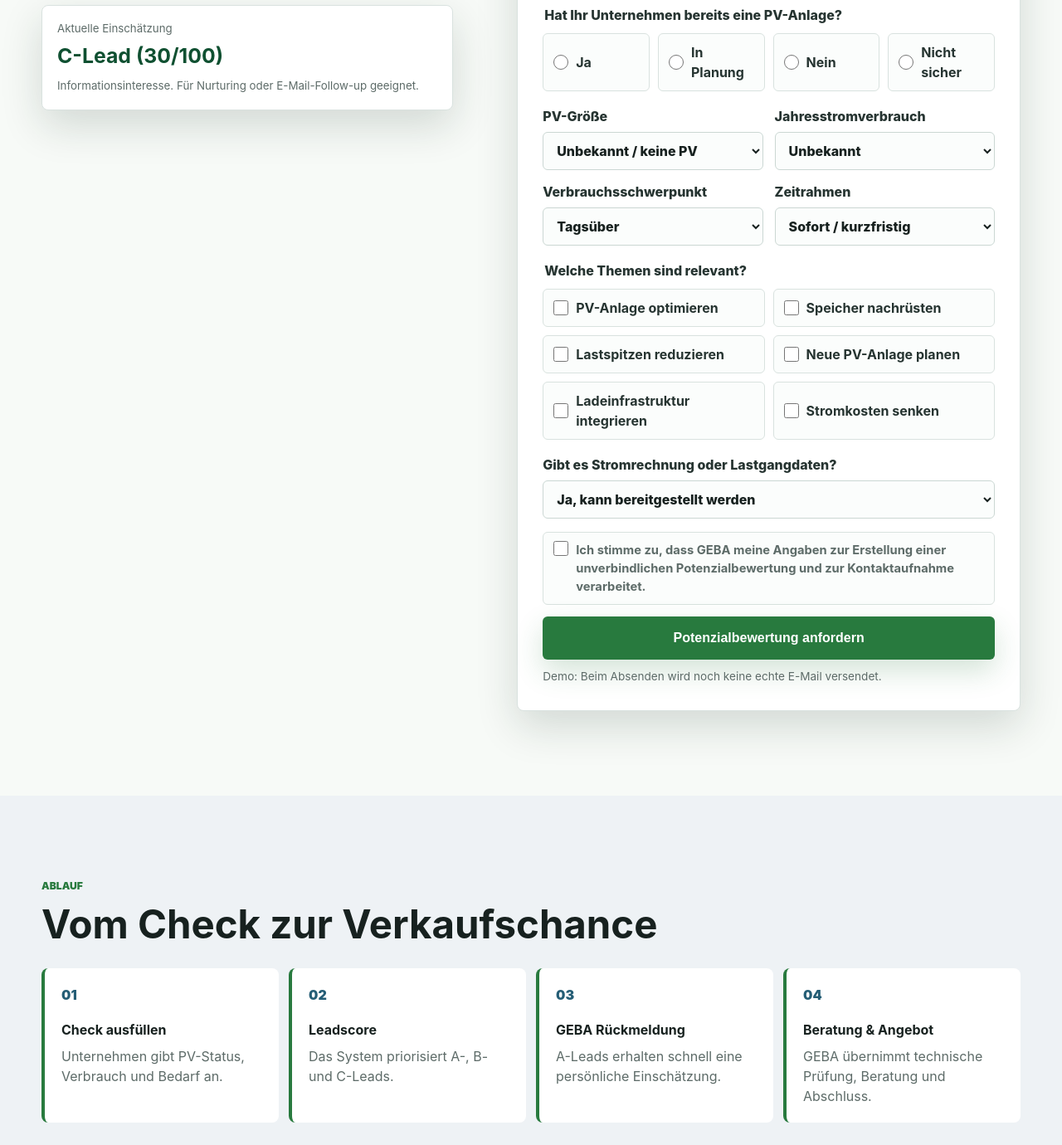
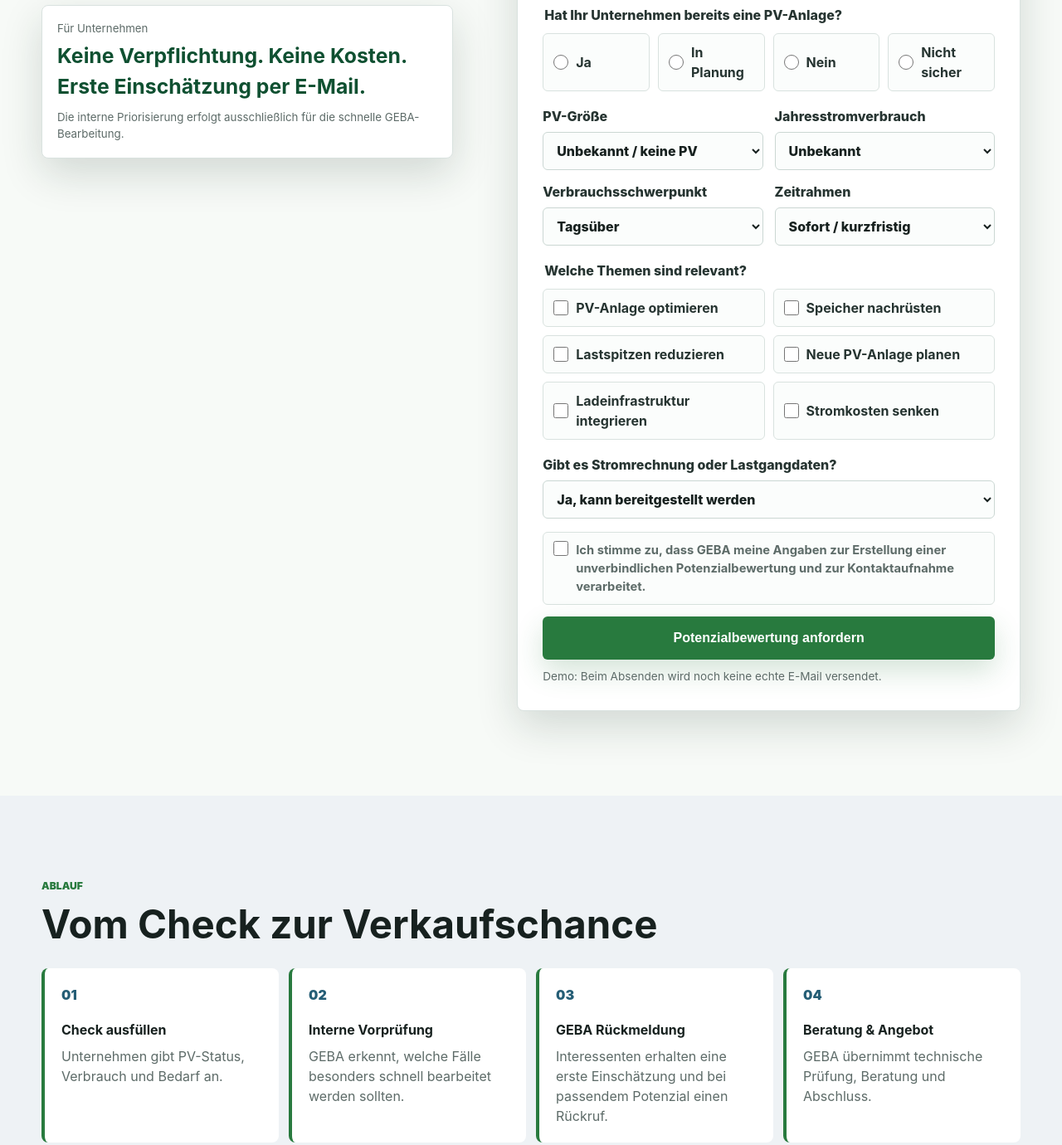
Before and after one commit to oliverwagner95/geba-speicher-check-demo, a plain HTML site: page index.html in a window 1280 px wide. Shown: the part 2460-3840 px from the top of the page at 83% size. Drawn offline with Linux system fonts and the light colour scheme.

Commit message:
Hide internal lead scoring from visitors

```diff
--- a/index.html
+++ b/index.html
@@ -120,10 +120,10 @@
               Beantworten Sie wenige Fragen. GEBA prüft die Angaben vor und meldet sich mit einer ersten
               Einschätzung. Bei gutem Potenzial folgt ein persönliches Beratungsgespräch.
             </p>
-            <div class="score-preview" aria-live="polite">
-              <span>Aktuelle Einschätzung</span>
-              <strong id="scoreLabel">Noch nicht berechnet</strong>
-              <small id="scoreHint">Die Bewertung aktualisiert sich mit Ihren Angaben.</small>
+            <div class="check-note">
+              <span>Für Unternehmen</span>
+              <strong>Keine Verpflichtung. Keine Kosten. Erste Einschätzung per E-Mail.</strong>
+              <small>Die interne Priorisierung erfolgt ausschließlich für die schnelle GEBA-Bearbeitung.</small>
             </div>
           </div>
 
@@ -256,8 +256,8 @@
           </div>
           <ol class="process-list">
             <li><strong>Check ausfüllen</strong><span>Unternehmen gibt PV-Status, Verbrauch und Bedarf an.</span></li>
-            <li><strong>Leadscore</strong><span>Das System priorisiert A-, B- und C-Leads.</span></li>
-            <li><strong>GEBA Rückmeldung</strong><span>A-Leads erhalten schnell eine persönliche Einschätzung.</span></li>
+            <li><strong>Interne Vorprüfung</strong><span>GEBA erkennt, welche Fälle besonders schnell bearbeitet werden sollten.</span></li>
+            <li><strong>GEBA Rückmeldung</strong><span>Interessenten erhalten eine erste Einschätzung und bei passendem Potenzial einen Rückruf.</span></li>
             <li><strong>Beratung & Angebot</strong><span>GEBA übernimmt technische Prüfung, Beratung und Abschluss.</span></li>
           </ol>
         </div>
@@ -290,8 +290,8 @@
         <h2 id="resultTitle">Potenzialbewertung vorbereitet</h2>
         <p id="resultCopy"></p>
         <div class="result-box">
-          <span>Leadscore</span>
-          <strong id="resultScore"></strong>
+          <span>Status</span>
+          <strong id="resultStatus"></strong>
         </div>
         <p class="modal-note">
           In der Live-Version würde jetzt eine GEBA-Bestätigungsmail an den Interessenten und eine interne
--- a/script.js
+++ b/script.js
@@ -1,9 +1,7 @@
 const form = document.querySelector("#leadForm");
-const scoreLabel = document.querySelector("#scoreLabel");
-const scoreHint = document.querySelector("#scoreHint");
 const modal = document.querySelector("#resultModal");
 const modalClose = document.querySelector(".modal-close");
-const resultScore = document.querySelector("#resultScore");
+const resultStatus = document.querySelector("#resultStatus");
 const resultCopy = document.querySelector("#resultCopy");
 
 function getCheckedValues(name) {
@@ -65,36 +63,27 @@ function calculateScore() {
   if ((data.get("phone") || "").trim().length > 5) points += 5;
 
   const normalized = Math.min(points, 100);
-  let label = "C-Lead";
-  let hint = "Informationsinteresse. Für Nurturing oder E-Mail-Follow-up geeignet.";
-  let copy =
-    "Die Angaben zeigen erstes Interesse. In der Live-Version würde der Kontakt in ein Nurturing oder ein leichtes Follow-up laufen.";
+  let priority = "standard";
+  let copy = "Vielen Dank. GEBA hat Ihre Angaben erhalten und prüft, ob sich PV-Optimierung, Speicher oder Lastspitzenmanagement für Ihr Unternehmen sinnvoll darstellen lassen.";
 
   if (normalized >= 70) {
-    label = "A-Lead";
-    hint = "Hohe Priorität. Telefonische Kontaktaufnahme innerhalb von 24 Stunden.";
-    copy =
-      "Die Angaben sprechen für hohes Potenzial. Dieser Lead sollte schnell telefonisch qualifiziert und in ein GEBA-Beratungsgespräch überführt werden.";
+    priority = "urgent";
+    copy = "Vielen Dank. Ihre Angaben wurden übermittelt. GEBA prüft die Daten und meldet sich mit einer ersten Einschätzung zu Speicher, Eigenverbrauch oder Lastspitzenmanagement.";
   } else if (normalized >= 42) {
-    label = "B-Lead";
-    hint = "Mittlere Priorität. E-Mail-Bewertung plus gezieltes Follow-up.";
-    copy =
-      "Die Angaben zeigen relevantes Potenzial. Sinnvoll ist eine kurze Potenzialbewertung per E-Mail und ein nachgelagerter Qualifizierungsanruf.";
+    priority = "follow-up";
+    copy = "Vielen Dank. GEBA bereitet auf Basis Ihrer Angaben eine erste Potenzialbewertung vor und meldet sich mit den nächsten sinnvollen Schritten.";
   }
 
   return {
     points: normalized,
-    label,
-    hint,
+    priority,
     copy,
     reasons,
   };
 }
 
 function updateScore() {
-  const score = calculateScore();
-  scoreLabel.textContent = `${score.label} (${score.points}/100)`;
-  scoreHint.textContent = score.hint;
+  calculateScore();
 }
 
 form.addEventListener("input", updateScore);
@@ -103,7 +92,7 @@ form.addEventListener("change", updateScore);
 form.addEventListener("submit", (event) => {
   event.preventDefault();
   const score = calculateScore();
-  resultScore.textContent = `${score.label} · ${score.points}/100`;
+  resultStatus.textContent = "Anfrage erfolgreich vorbereitet";
   resultCopy.textContent = score.copy;
   modal.hidden = false;
 });
--- a/styles.css
+++ b/styles.css
@@ -320,7 +320,7 @@ h3 {
   top: 96px;
 }
 
-.score-preview {
+.check-note {
   margin-top: 28px;
   padding: 18px;
   border-radius: 8px;
@@ -329,7 +329,7 @@ h3 {
   box-shadow: var(--shadow);
 }
 
-.score-preview span,
+.check-note span,
 .result-box span {
   display: block;
   margin-bottom: 4px;
@@ -337,14 +337,14 @@ h3 {
   font-size: 0.83rem;
 }
 
-.score-preview strong,
+.check-note strong,
 .result-box strong {
   display: block;
   font-size: 1.55rem;
   color: var(--green-deep);
 }
 
-.score-preview small {
+.check-note small {
   display: block;
   margin-top: 8px;
   color: var(--muted);
```
